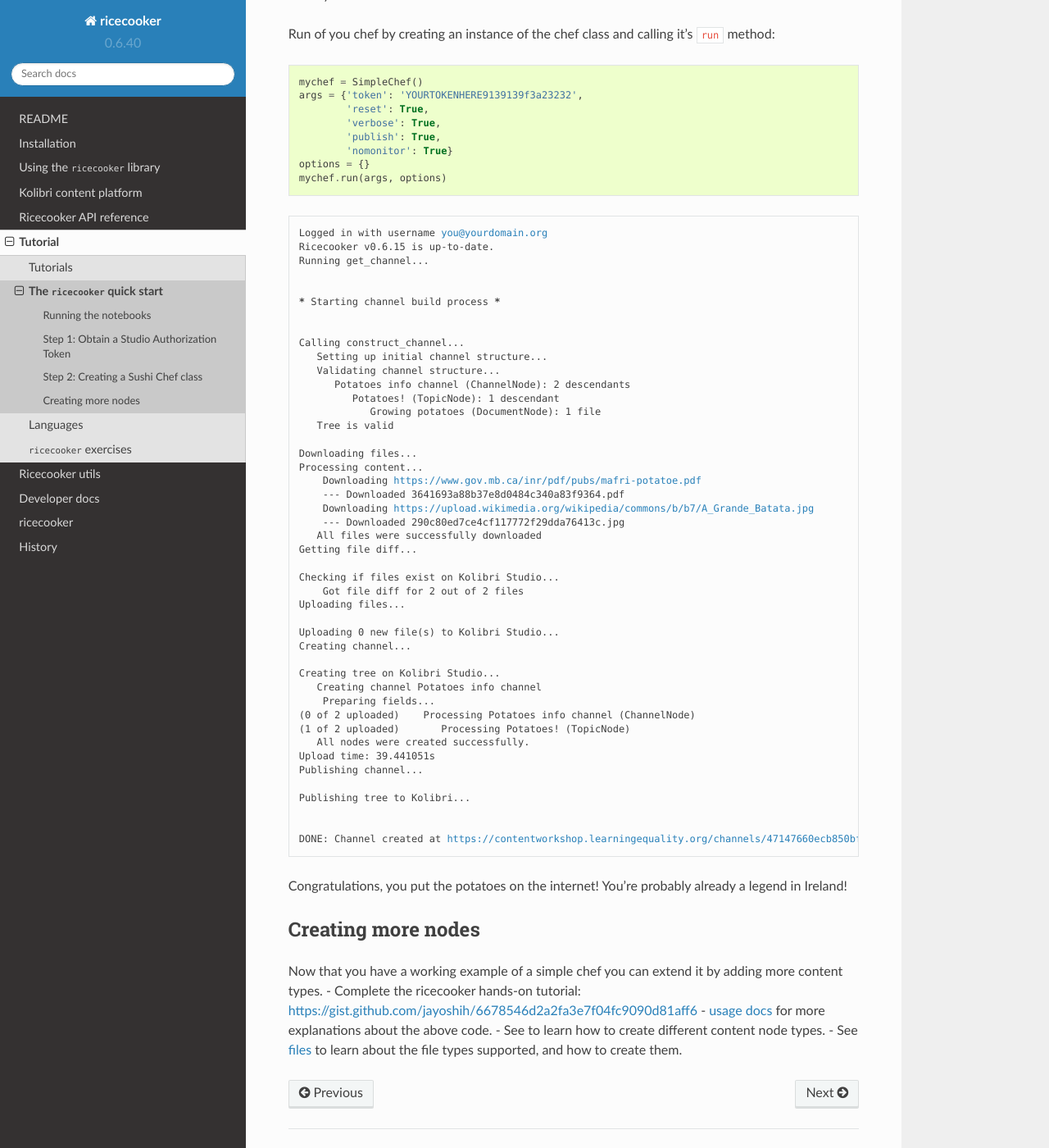
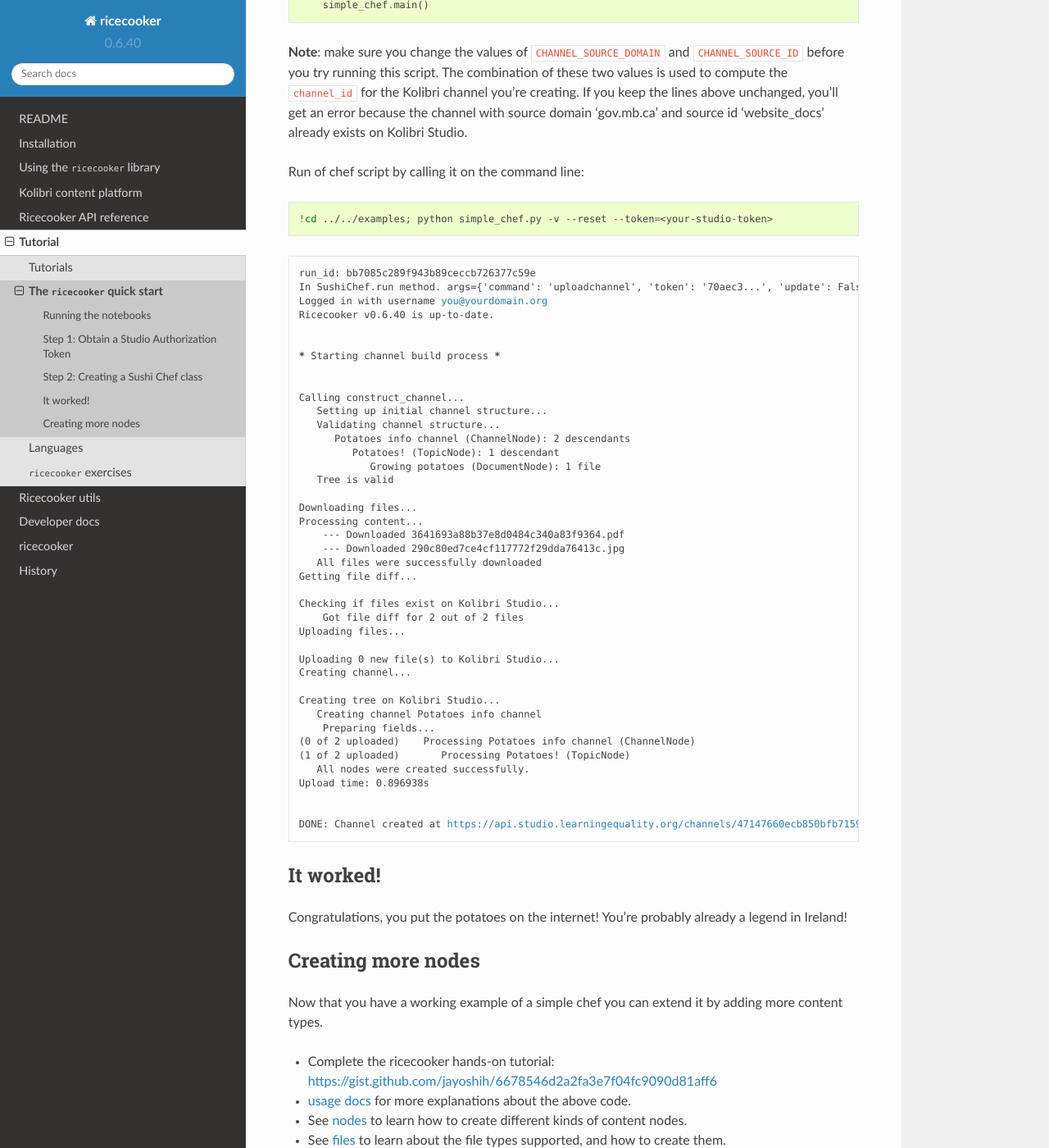
Before and after one commit to learningequality/ricecooker, a Sphinx documentation site: the page built from docs/tutorial/quickstart.rst, in a window 1280 px wide and 1400 px high, scrolled down 1604 px. Shown: the whole window at 82% size. Built offline with Sphinx 7.4.7 and the Read the Docs theme 2.0.0, drawn with Linux system fonts in a browser that asks for light colours; pages that are not in the unit, such as notebooks, are missing from menus; some of the changed text lies outside the part shown.

Commit message:
fix a few broken links in docs

```diff
--- a/docs/README.rst
+++ b/docs/README.rst
@@ -60,7 +60,7 @@ Use the following shortcuts to jump to the most relevant parts of the
    started using the ``ricecooker`` library by following these first
    steps:
 
-   -  `Quickstart <tutorial/quickstart.ipynb>`__,
+   -  `Quickstart <tutorial/quickstart.html>`__,
       which will introduce you to the steps needed to create a sushi
       chef script.
    -  After the quickstart, you should be ready to take things into your
--- a/docs/tutorial/quickstart.rst
+++ b/docs/tutorial/quickstart.rst
@@ -1,4 +1,3 @@
-
 The ``ricecooker`` quick start
 ==============================
 
@@ -6,14 +5,14 @@ This mini-tutorial will walk you through the steps of running a simple
 chef script ``SimpleChef`` that uses the ``ricecooker`` framework to
 upload a content channel to the Kolibri Studio server.
 
-We'll go over the same steps as described in the
-`usage <../usage.md>`__, but this time showing the expected output of
-each step.
+We’ll go over the same steps as described in the
+`usage <https://ricecooker.readthedocs.io/en/latest/usage.html>`__, but
+this time showing the expected output of each step.
 
 Running the notebooks
 ~~~~~~~~~~~~~~~~~~~~~
 
-To follow along and run the code in this notebook, you'll need to clone
+To follow along and run the code in this notebook, you’ll need to clone
 the ``ricecooker`` repository, crate a virtual environement, install
 ``ricecooker`` using ``pip install ricecooker``, install Jypyter
 notebook using ``pip install jupyter``, then start the jupyter notebook
@@ -30,21 +29,22 @@ to the Tokens tab under your Settings page. 3. Copy the given
 authorization token to a safe place.
 
 You must pass the token on the command line as
-``--token=<your-auth-token>`` when calling your chef script.
+``--token=<your-studio-token>`` when calling your chef script.
 Alternatively, you can create a file to store your token and pass in the
 command line argument ``--token="path/to/file.txt"``.
 
 Step 2: Creating a Sushi Chef class
 ~~~~~~~~~~~~~~~~~~~~~~~~~~~~~~~~~~~
 
-We'll use following simple chef script as an the running example in this
+We’ll use following simple chef script as an the running example in this
 section. You can find the full source code of it
-`here <https://github.com/learningequality/ricecooker/blob/master/examples/simple_example.py>`__.
+`examples/simple_chef.py <https://github.com/learningequality/ricecooker/blob/master/examples/simple_chef.py>`__.
 
-Mmmm, potato... potato give you power!
+Mmmm, potato… potato give you power!
 
-.. code:: python
+.. code:: ipython3
 
+    #!/usr/bin/env python
     from ricecooker.chefs import SushiChef
     from ricecooker.classes.nodes import ChannelNode, TopicNode, DocumentNode
     from ricecooker.classes.files import DocumentFile
@@ -78,34 +78,35 @@ Mmmm, potato... potato give you power!
             return channel
 
 
+    if __name__ == '__main__':
+        """
+        Run this script on the command line using:
+            python simple_chef.py -v --reset --token=YOURTOKENHERE9139139f3a23232
+        """
+        simple_chef = SimpleChef()
+        simple_chef.main()
+
 **Note**: make sure you change the values of ``CHANNEL_SOURCE_DOMAIN``
 and ``CHANNEL_SOURCE_ID`` before you try running this script. The
 combination of these two values is used to compute the ``channel_id``
-for the Kolibri channel you're creating. If you keep the lines above
-unchanged, you'll get an error because the channel with source domain
-'gov.mb.ca' and source id 'website\_docs' already exists on Kolibri
+for the Kolibri channel you’re creating. If you keep the lines above
+unchanged, you’ll get an error because the channel with source domain
+‘gov.mb.ca’ and source id ‘website_docs’ already exists on Kolibri
 Studio.
 
-Run of you chef by creating an instance of the chef class and calling
-it's ``run`` method:
+Run of chef script by calling it on the command line:
 
-.. code:: python
+.. code:: ipython3
 
-    mychef = SimpleChef()
-    args = {'token': 'YOURTOKENHERE9139139f3a23232',
-            'reset': True,
-            'verbose': True,
-            'publish': True,
-            'nomonitor': True}
-    options = {}
-    mychef.run(args, options)
+    !cd ../../examples; python simple_chef.py -v --reset --token=<your-studio-token>
 
 
 .. parsed-literal::
 
+    run_id: bb7085c289f943b89ceccb726377c59e
+    In SushiChef.run method. args={'command': 'uploadchannel', 'token': '70aec3...', 'update': False, 'verbose': True, 'quiet': False, 'warn': False, 'debug': False, 'compress': False, 'thumbnails': False, 'download_attempts': 3, 'reset': True, 'resume': False, 'step': 'LAST', 'prompt': False, 'stage_deprecated': False, 'stage': True, 'publish': False, 'sample': None, 'daemon': False, 'nomonitor': False, 'cmdsock': None} options={}
     Logged in with username you@yourdomain.org
-    Ricecooker v0.6.15 is up-to-date.
-    Running get_channel...
+    Ricecooker v0.6.40 is up-to-date.
 
 
     ***** Starting channel build process *****
@@ -121,9 +122,7 @@ it's ``run`` method:
 
     Downloading files...
     Processing content...
-    	Downloading https://www.gov.mb.ca/inr/pdf/pubs/mafri-potatoe.pdf
     	--- Downloaded 3641693a88b37e8d0484c340a83f9364.pdf
-    	Downloading https://upload.wikimedia.org/wikipedia/commons/b/b7/A_Grande_Batata.jpg
     	--- Downloaded 290c80ed7ce4cf117772f29dda76413c.jpg
        All files were successfully downloaded
     Getting file diff...
@@ -141,17 +140,17 @@ it's ``run`` method:
     (0 of 2 uploaded)    Processing Potatoes info channel (ChannelNode)
     (1 of 2 uploaded)       Processing Potatoes! (TopicNode)
        All nodes were created successfully.
-    Upload time: 39.441051s
-    Publishing channel...
-
-    Publishing tree to Kolibri...
+    Upload time: 0.896938s
 
 
-    DONE: Channel created at https://contentworkshop.learningequality.org/channels/47147660ecb850bfb71590bf7d1ca971/edit
+    DONE: Channel created at https://api.studio.learningequality.org/channels/47147660ecb850bfb71590bf7d1ca971/staging
 
 
 
-Congratulations, you put the potatoes on the internet! You're probably
+It worked!
+~~~~~~~~~~
+
+Congratulations, you put the potatoes on the internet! You’re probably
 already a legend in Ireland!
 
 
@@ -159,12 +158,16 @@ Creating more nodes
 ~~~~~~~~~~~~~~~~~~~
 
 Now that you have a working example of a simple chef you can extend it
-by adding more content types. - Complete the ricecooker hands-on
-tutorial:
-https://gist.github.com/jayoshih/6678546d2a2fa3e7f04fc9090d81aff6 -
-`usage
-docs <https://github.com/learningequality/ricecooker/blob/master/docs/usage.md>`__
-for more explanations about the above code. - See to learn how to create
-different content node types. - See
-`files <https://github.com/learningequality/ricecooker/blob/master/docs/files.md>`__
-to learn about the file types supported, and how to create them.
+by adding more content types.
+
+-  Complete the ricecooker hands-on tutorial:
+   https://gist.github.com/jayoshih/6678546d2a2fa3e7f04fc9090d81aff6
+-  `usage
+   docs <https://ricecooker.readthedocs.io/en/latest/usage.html>`__ for
+   more explanations about the above code.
+-  See
+   `nodes <https://ricecooker.readthedocs.io/en/latest/nodes.html>`__ to
+   learn how to create different kinds of content nodes.
+-  See
+   `files <https://ricecooker.readthedocs.io/en/latest/files.html>`__ to
+   learn about the file types supported, and how to create them.
```
Also changed, not shown: other parts of docs/README.rst (+2 -2 lines), docs/ricecooker.rst (+21 -21 lines), docs/video_compression.md (+2 -2 lines), docs/tutorial/quickstart.ipynb, 1 other file.
